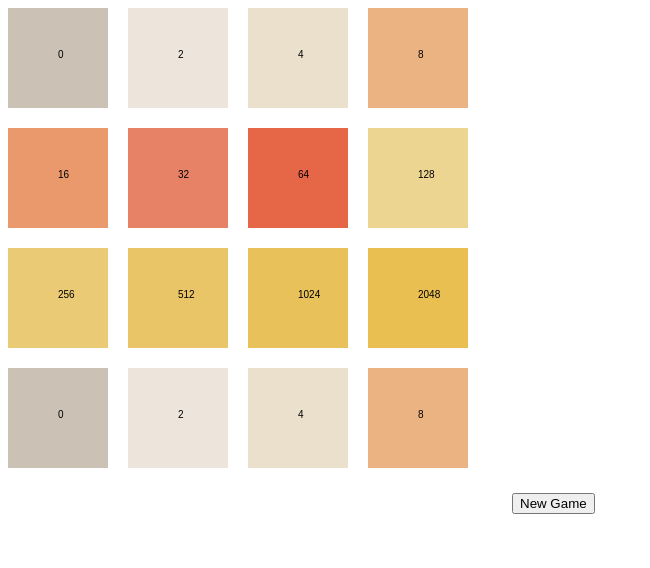
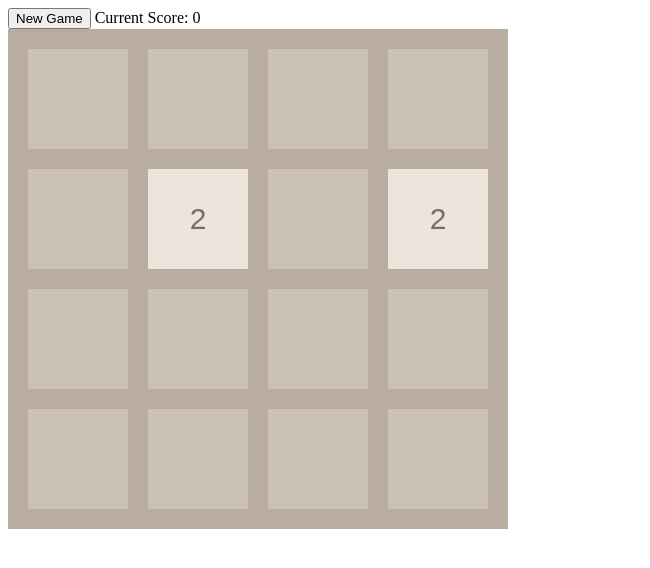
Before and after one commit to happler/doublintime, a website with bundled scripts: page dist/index.html in a window 1280 px wide. Shown: the whole page, without its empty margins (0-650 px from the left). Built offline with nearby package versions, Linux system fonts and the light colour scheme.

Commit message:
tweaked colors and display

```diff
--- a/src/board.js
+++ b/src/board.js
@@ -15,9 +15,9 @@ class Board{
     this.potScore = 0;
     this.score = 0;
     this.DIRS = ['up', 'down', 'left', 'right'];
-    // this.addRandomCell();
-    // this.addRandomCell();
-    this.addFixedCell();
+    this.addRandomCell();
+    this.addRandomCell();
+    // this.addFixedCell();
   }
 
   makeGrid(size){
@@ -151,6 +151,8 @@ class Board{
     return true;
   }
   draw(ctx){
+    ctx.fillStyle = '#B9ADA1';
+    ctx.fillRect(0, 0, 500, 500);
     const colors ={
       0:'#CBC1B5',
       2:'#EDE4DB',
@@ -167,16 +169,23 @@ class Board{
     };
     for(let i = 0; i < this.size; i++){
       for(let j = 0; j < this.size; j++){
-        const val =this.grid[i][j];
+        const val = this.grid[i][j];
         ctx.fillStyle = colors[val];
-        ctx.fillRect( (120) * j, (120) * i, 100, 100 );
-        ctx.fillStyle = '#000000';
-        ctx.fillText(val, ((120) * j) + 50, ((120) * i) + 50);
+        ctx.fillRect( ((120) * j) + 20, ((120) * i) + 20, 100, 100 );
+        if (val){
+          ctx.font = '30px sans-serif';
+          ctx.textAlign = 'center';
+          if(val < 8){
+            ctx.fillStyle = '#756E66';
+          } else {
+          ctx.fillStyle = '#FFFFFF';
+          }
+          ctx.fillText(val, ((120) * j) + 70, ((120) * i) + 80);
 
+        }
       }
     }
   }
-
 }
 
 export default Board;
--- a/src/game_view.js
+++ b/src/game_view.js
@@ -2,22 +2,24 @@ class GameView{
   constructor(game, ctx){
     this.ctx = ctx;
     this.game = game;
+    this.score = document.getElementsByClassName('score')[0];
+
 
   }
   bindKeyHandlers(){
-    key('w', () =>{
+    key('w, up', () =>{
         this.game.board.makeMove('up');
         this.draw();
       });
-    key('a', () =>{
+    key('a, left', () =>{
         this.game.board.makeMove('left');
         this.draw();
       });
-    key('s', () =>{
+    key('s, down', () =>{
         this.game.board.makeMove('down');
         this.draw();
       });
-    key('d', () =>{
+    key('d, right', () =>{
         this.game.board.makeMove('right');
         this.draw();
       });
@@ -31,6 +33,7 @@ class GameView{
 
   draw(){
     this.game.board.draw(this.ctx);
+    this.score.innerHTML = this.game.board.score;
   }
 }
 
```
Also changed, not shown: dist/index.html, dist/main.js.
